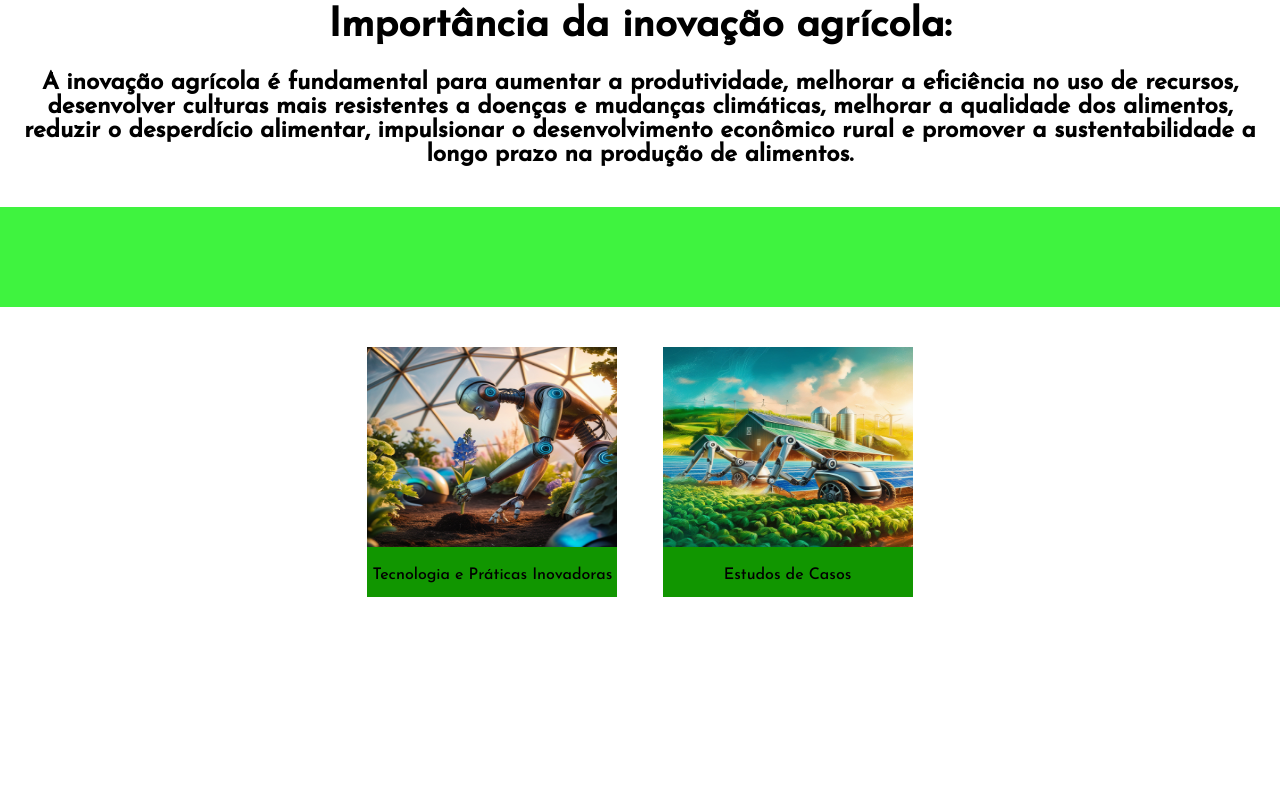
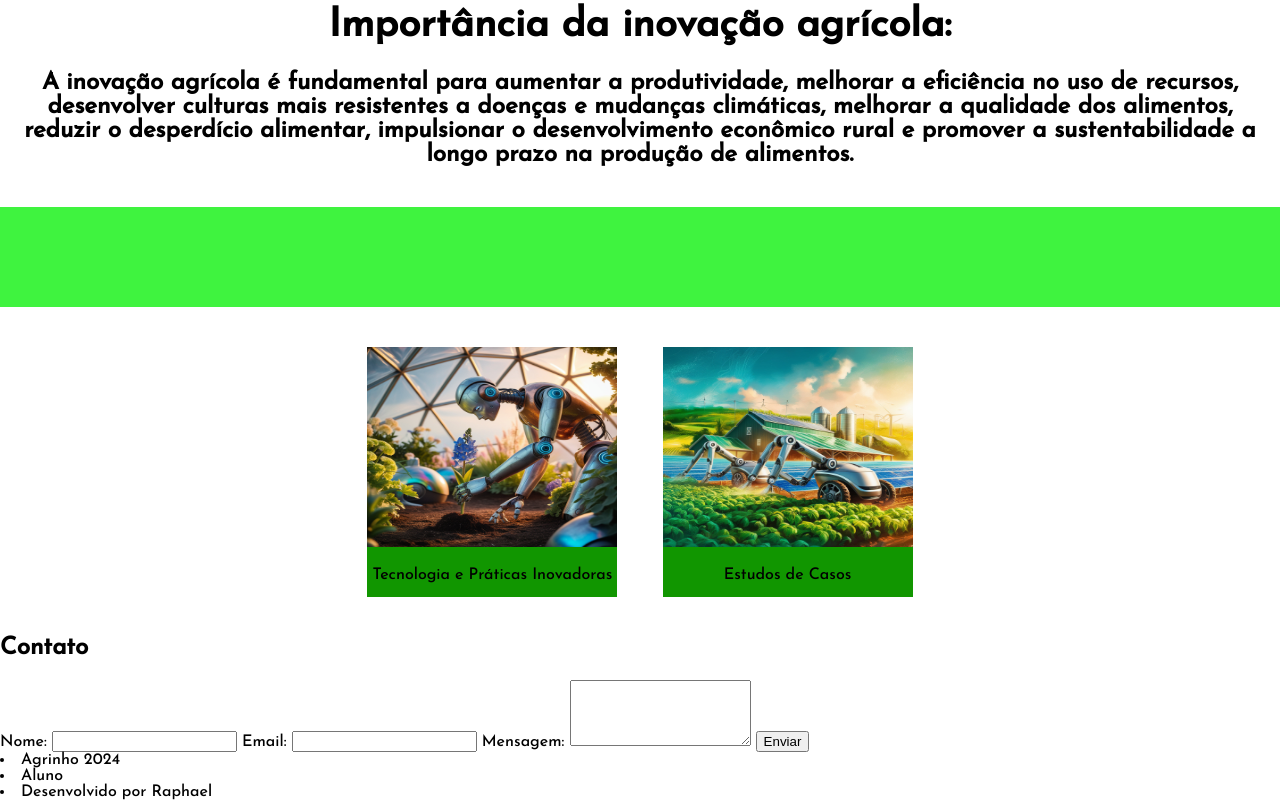
Before and after one commit to RaphaelhOliveira/Agrinho, a plain HTML site: page index.html in a window 1280 px wide. Shown: the part 1948-2748 px from the top of the page. Before the commit the page ends 2565 px from the top, so only its background shows below. Drawn offline with Linux system fonts and the light colour scheme.

Commit message:
Update index.html

```diff
--- a/index.html
+++ b/index.html
@@ -8,7 +8,7 @@
 </head>
 <body>
     <header>
-        <img src="Inova-o-Agr-cola-12-06-2024.png" alt="Logo Inovação Agrícola">
+        <img class="logo1" src="Inova-o-Agr-cola-12-06-2024.png" alt="Logo Inovação Agrícola">
     </header>
 
     <section class="content">
@@ -42,10 +42,32 @@
             <img src="imagem4.png.jpg" alt="Tecnologia">
             <p>Tecnologia e Práticas Inovadoras</p>
         </div>
-        <div class="quadro" onclick="location.href='estudos.html';">
+        <div class="quadro" onclick="location.href='site4.html';">
             <img src="imagem5.png.jpg" alt="Estudos de Casos">
             <p>Estudos de Casos</p>
         </div>
     </div>
+    <section class="sec4"></section>
+
+    <div class="container">
+        <h2>Contato</h2>
+        <form action="submit_form.php" method="POST">
+            <label for="nome">Nome:</label>
+            <input type="text" id="nome" name="nome" required>
+
+            <label for="email">Email:</label>
+            <input type="email" id="email" name="email" required>
+
+            <label for="mensagem">Mensagem:</label>
+            <textarea id="mensagem" name="mensagem" rows="4" required></textarea>
+
+            <button type="submit">Enviar</button>
+        </form>
+    </div>
+    <footer>
+        <li>Agrinho 2024</li>
+        <li>Aluno</li>
+        <li>Desenvolvido por Raphael</li>
+    </footer>
 </body>
 </html>
```
